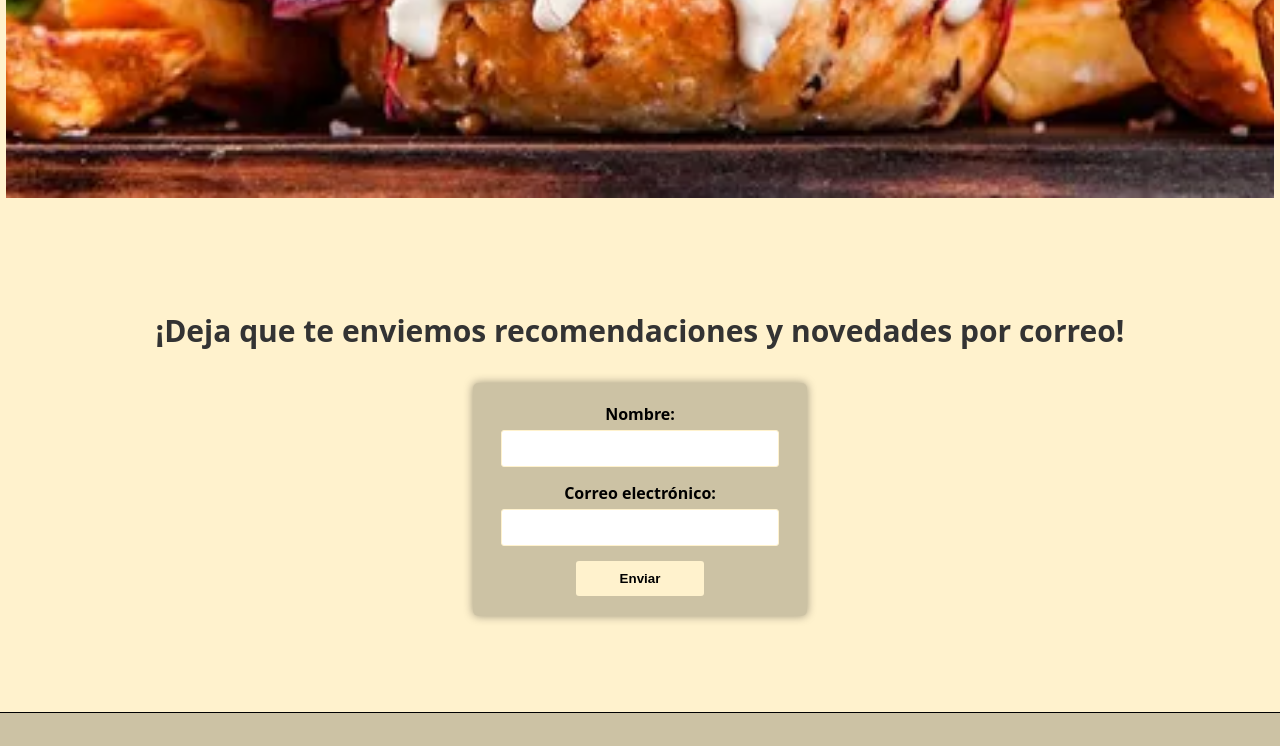
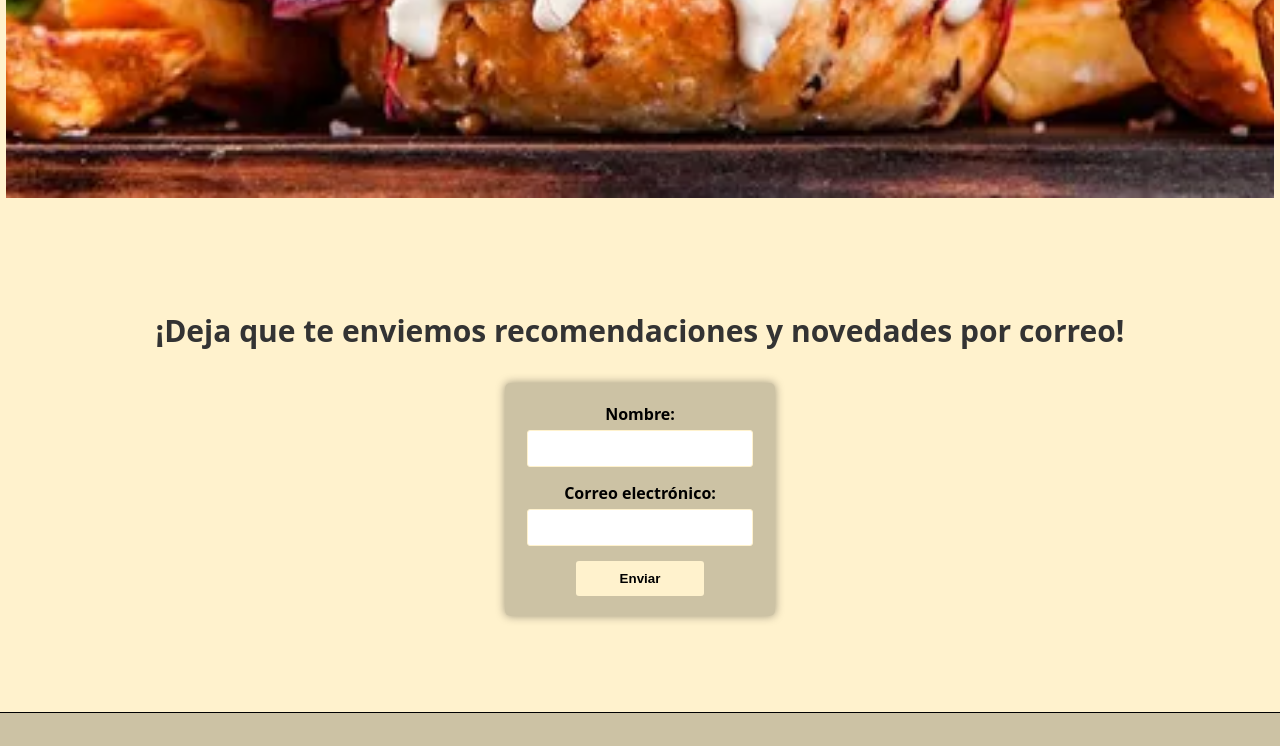
Before and after one commit to Deathvks/EL-REFUGIO-DEL-GOURMET, a React (Vite) app: page / in a window 1280 px wide. Shown: the part 3459-4205 px from the top of the page. Built offline with nearby package versions, Linux system fonts and the light colour scheme.

Commit message:
fixed bugs

```diff
--- a/src/components/form/Form.css
+++ b/src/components/form/Form.css
@@ -160,7 +160,7 @@
 /* Extra large devices (large laptops and desktops, 1200px and up) */
 @media only screen and (min-width: 1200px) {
     .from-contianer {
-        width: 23vw;
+        width: 18vw;
     }
 
     .form-h1{
@@ -168,11 +168,11 @@
     }
 
     .form-email {
-        width: 20vw;
+        width: 16vw;
     }
 
     .form-news input[type="text"] {
-        width: 20vw;
+        width: 16vw;
     }
 
     .form-news input[type="submit"] {
```
